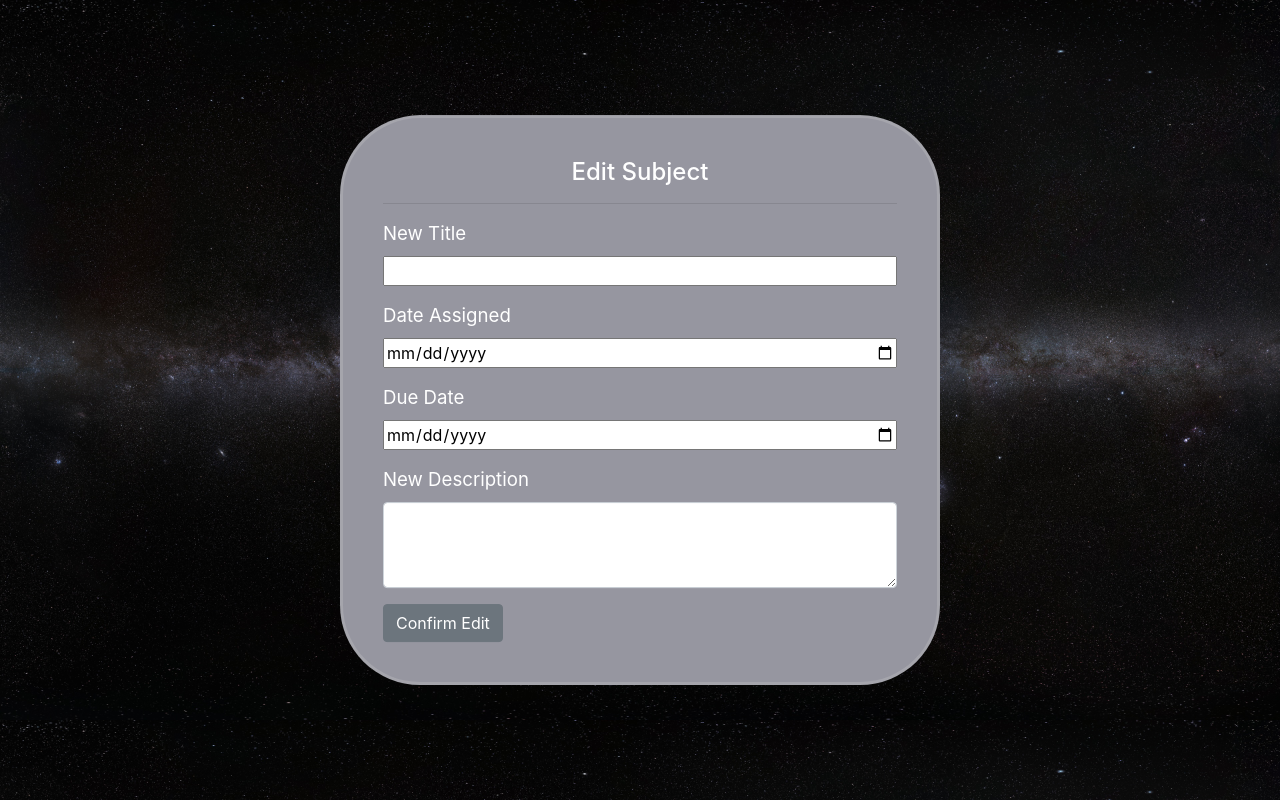
After one commit to dchen3121/RemindMe, a Flask app: template src/templates/editnote.html in a window 1280 px wide. The commit adds this page. Run offline with Flask 2, Linux system fonts and the light colour scheme; the template is opened without the code that fills it, so the values that code supplies are empty; some libraries are stand-ins or nearby versions.

Commit message:
Updated files

```diff
--- a/src/app.py
+++ b/src/app.py
@@ -122,7 +122,7 @@ def new_note_success(class_id):
         due_date = request.form['due-date']
         new_note = Note(title, content, due_date, class_id, date)
         new_note.save_note_to_mongo()
-    return render_template('success.html', username=session['username'], text="Edit successful", extend_url="/subject/" + class_id)
+    return render_template('success.html', username=session['username'], text="Edit successful", extend_url=class_id)
 
 
 
@@ -133,7 +133,7 @@ def create_new_note(class_id):
 
 
 @app.route('/home/editclass/<string:class_id>') # editing a class
-def edit_class(class_id):
+def edit_subject(class_id):
     subject = Class.get_class_by_id(class_id)
     return render_template('editsubject.html', username=session['username'], subject=subject)
 
@@ -144,13 +144,36 @@ def edit_subject_success():
     user = User.get_user_by_username(session['username'])
     old_class_id = request.form['subject-id']
     old_class = Class.get_class_by_id(old_class_id)
-    old_class.delete_class()
-    if request.method == 'POST':
-        title = request.form['title']
-        description = request.form['description']
-        new_class = Class(title, description, "active", user.get_username())
-        new_class.save_class_to_mongo()
+    title = request.form['title']
+    description = request.form['description']
+    new_class = Class(title, description, "active", user.get_username(), _id=old_class_id)
+    old_class.update_class(new_class.json())
     return render_template('success.html', username=session['username'], text="Edit successful", extend_url="?")
+
+
+
+@app.route('/home/<string:class_id>/editnote/<string:note_id>') # editing a class
+def edit_note(class_id, note_id):
+    subject = Class.get_class_by_id(class_id)
+    note = Note.get_note_by_id(note_id)
+    return render_template('editnote.html', username=session['username'], subject=subject, note=note)
+
+
+
+@app.route('/auth/edit_note', methods=['POST'])
+def edit_note_success():
+    user = User.get_user_by_username(session['username'])
+    old_note_id = request.form['note-id']
+    old_note = Note.get_note_by_id(old_note_id)
+    title = request.form['title']
+    date = request.form['date']
+    due_date = request.form['due-date']
+    content = request.form['content']
+    new_note = Note(title=title, due_date=due_date, class_id=old_note.get_class_id(),
+                    content=content, date=date, _id=old_note_id)
+    old_note.update_note(new_note.json())
+    return render_template('success.html', username=session['username'], text="Edit successful",
+                           extend_url="/" + old_note.get_class_id())
 
 
 
--- a/src/common/database.py
+++ b/src/common/database.py
@@ -25,3 +25,7 @@ class Database(object):
     @staticmethod
     def remove(collection, query):
         Database.DATABASE[collection].remove(query)
+
+    @staticmethod
+    def update(collection, query, update):
+        Database.DATABASE[collection].update(query, update)
--- a/src/static/css/home_base.css
+++ b/src/static/css/home_base.css
@@ -15,7 +15,7 @@
 .card-note {
     float:left;
     width:340px;
-    height:320px;
+    height:360px;
     margin-bottom:24px;
     margin-left:12px;
     margin-right:12px;
--- /dev/null
+++ b/src/templates/editnote.html
@@ -0,0 +1,31 @@
+{% extends "auth_base.html" %}
+{% block content %}
+<div style="">
+<div class="outer" style="width:600px;display:inline-block">
+    <h1 style="text-align:center;font:Trebuchet MS;font-size:18pt;">Edit Subject</h1>
+    <hr>
+    <form id="new-subject-form" action="/auth/edit_note" method="post">
+        <div class="form-group">
+            <label for="title" style="font-size:14pt;">New Title</label>
+            <input type="text" id="title" name="title" style="width:100%" value="{{ note.title }}"/>
+        </div>
+        <div class="form-group">
+            <label for="date" style="font-size:14pt;">Date Assigned</label>
+            <input type="date" id="date" name="date" style="width:100%" value="{{ note.date }}"/>
+        </div>
+        <div class="form-group">
+            <label for="due-date" style="font-size:14pt;">Due Date</label>
+            <input type="date" id="due-date" name="due-date" style="width:100%" value="{{ note.due_date }}"/>
+        </div>
+        <div class="form-group">
+            <label for="content" style="font-size:14pt;">New Description</label>
+            <textarea id="content" class="form-control" name="content" rows="3" maxlength="200">
+                {{- note.content -}}
+            </textarea>
+        </div>
+        <input type="hidden" id="note-id" name="note-id" value="{{ note._id }}" />
+        <button type="submit" class="btn btn-secondary">Confirm Edit</button>
+    </form>
+</div>
+</div>
+{% endblock %}
```
Also changed, not shown: src/models/class_.py (+8 -0 lines), src/models/note.py (+6 -1 lines), src/templates/view_subject.html (+18 -10 lines).
